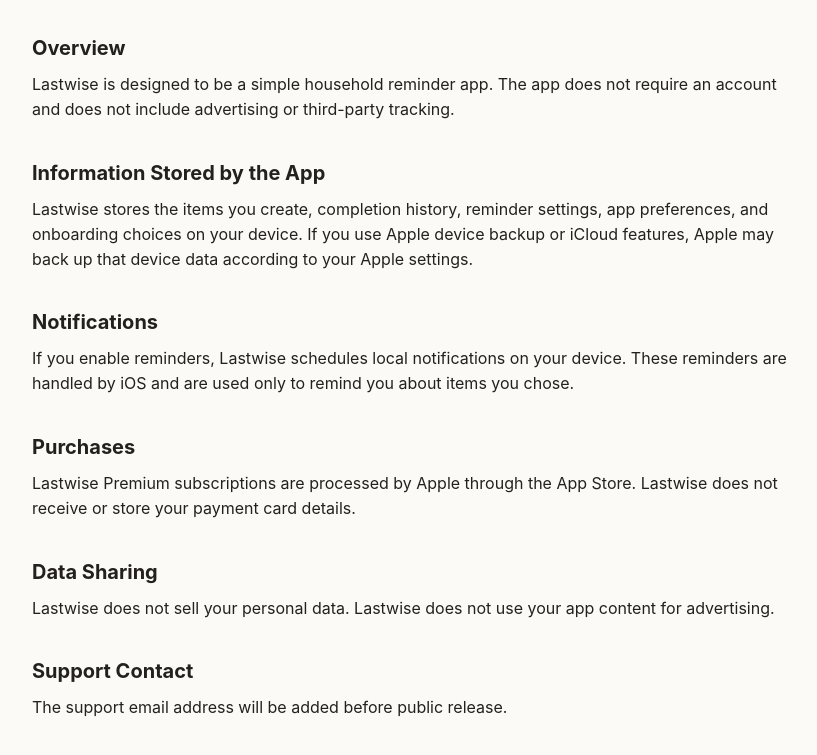
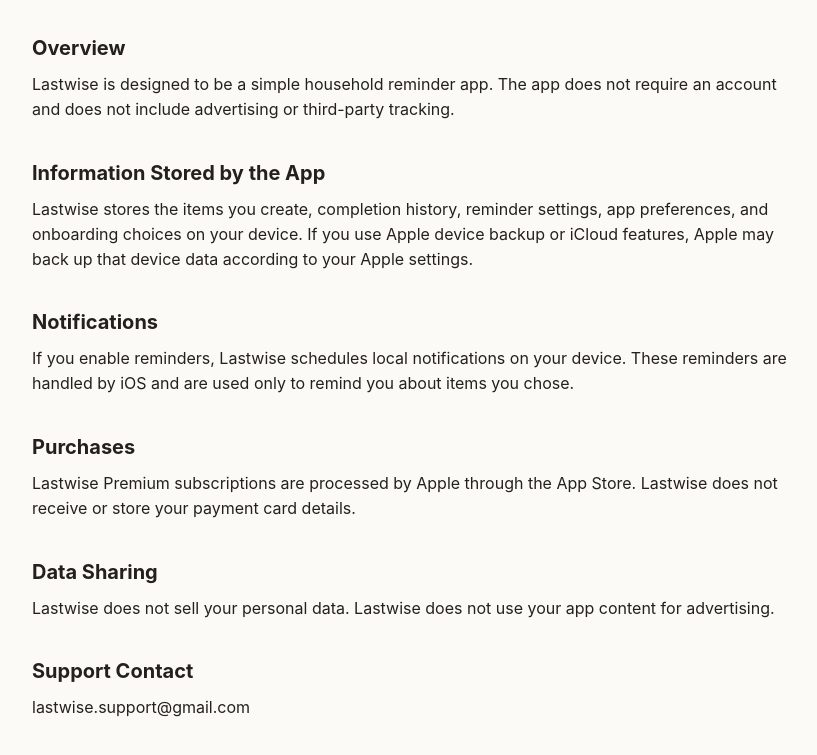
Before and after one commit to moritzj-code/Lastwise-pages, a plain HTML site: page privacy.html in a window 1280 px wide. Shown: the part 315-1070 px from the top of the page, without its empty margins (228-1045 px from the left). Drawn offline with Linux system fonts and the light colour scheme.

Commit message:
Update support contact email in privacy.html

```diff
--- a/privacy.html
+++ b/privacy.html
@@ -31,7 +31,7 @@
             <p>Lastwise does not sell your personal data. Lastwise does not use your app content for advertising.</p>
 
             <h2>Support Contact</h2>
-            <p>The support email address will be added before public release.</p>
+            <p>lastwise.support@gmail.com</p>
         </section>
     </main>
 </body>
```
